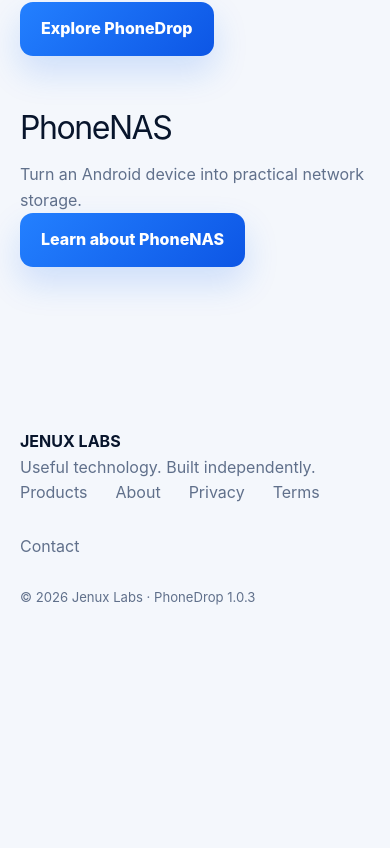
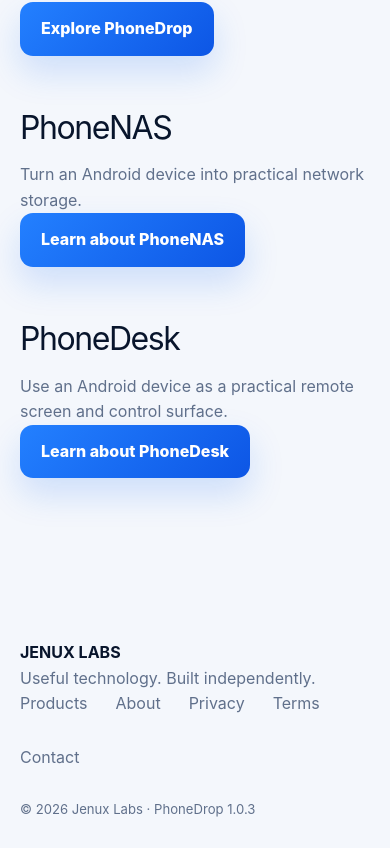
Before and after one commit to jenuxlabs/website, a Next.js app: page /products in a window 390 px wide. Shown: the part 698-1546 px from the top of the page. Before the commit the page ends 1334 px from the top, so only its background shows below. Built offline with nearby package versions, Linux system fonts and the light colour scheme.

Commit message:
Update PhoneDrop release downloads and product pages

```diff
--- a/app/privacy/page.tsx
+++ b/app/privacy/page.tsx
@@ -22,6 +22,8 @@
       <p>This website does not provide user accounts or upload forms and does not display advertising. Normal hosting and security infrastructure may process technical request data such as IP address, browser information, requested pages and timestamps to deliver and protect the site and its downloads.</p>
       <h2 id="phonenas">PhoneNAS development build</h2>
       <p>The current PhoneNAS build operates an SMB server on your local network and accesses only the folder you select through Android’s system storage picker. SMB credentials are stored locally and are not sent to Jenux Labs. PhoneNAS remains a development product and its policy will be reviewed before release.</p>
+      <h2 id="phonedesk">PhoneDesk development build</h2>
+      <p>PhoneDesk remains in development. Its current builds use local-network connectivity between devices for screen and control features. Its data handling and final permissions will be reviewed and documented before release.</p>
       <h2>Retention and your choices</h2>
       <p>PhoneDrop’s app-owned settings and records remain on your device until you remove pairings, reset the app, clear its storage or uninstall it. Received files remain in the PhoneDrop folder until you delete them. Third-party retention is governed by the applicable provider’s policies and your consent choices.</p>
       <h2>Contact</h2>
--- a/app/products/page.tsx
+++ b/app/products/page.tsx
@@ -10,6 +10,9 @@
       <h2>PhoneNAS</h2>
       <p>Turn an Android device into practical network storage.</p>
       <Link className="button" href="/products/phonenas/">Learn about PhoneNAS</Link>
+      <h2>PhoneDesk</h2>
+      <p>Use an Android device as a practical remote screen and control surface.</p>
+      <Link className="button" href="/products/phonedesk/">Learn about PhoneDesk</Link>
     </section>
   </>;
 }
--- /dev/null
+++ b/app/products/phonedesk/page.tsx
@@ -0,0 +1,13 @@
+import type { Metadata } from 'next';
+
+export const metadata: Metadata = {
+  title: 'PhoneDesk',
+  description: 'An Android desktop experience for a larger screen. PhoneDesk is in development at Jenux Labs.',
+};
+
+export default function PhoneDesk() {
+  return <>
+    <section className="page-hero"><p className="eyebrow">PHONEDESK · IN DEVELOPMENT</p><h1>A bigger workspace for your phone.</h1><p className="lede">An Android desktop experience in development, designed for a larger screen, keyboard and mouse.</p></section>
+    <article className="content"><h2>Make more of the phone you have.</h2><p>PhoneDesk explores a familiar desktop layout for Android, bringing the phone into a workspace with more room to see and interact.</p><h2>Still taking shape.</h2><p>Desktop display, input and app launching are under active development. Device compatibility and connection options are still being tested.</p><p className="note">PhoneDesk is an experimental development project and is not yet available to download. Features and supported devices will be confirmed before release.</p><h2>Questions about PhoneDesk?</h2><p><a href="mailto:support@jenuxlabs.com">support@jenuxlabs.com</a></p></article>
+  </>;
+}
--- a/app/support/page.tsx
+++ b/app/support/page.tsx
@@ -8,6 +8,8 @@
       <p><a className="button" href="mailto:support@jenuxlabs.com?subject=PhoneDrop%20support">Email PhoneDrop support</a></p>
       <h2>Feature ideas</h2>
       <p>Tell us what would make PhoneDrop better. The app’s Feedback button opens your own email app so you can review everything before sending.</p>
+      <h2>PhoneNAS and PhoneDesk</h2>
+      <p>These products remain in development. Include the build, Android version, device model and the exact step that did not work.</p>
       <h2>General enquiries</h2>
       <p><a href="mailto:hello@jenuxlabs.com">hello@jenuxlabs.com</a></p>
     </article>
```
Also changed, not shown: app/products/phonenas/page.tsx (+11 -1 lines), 2 other files (tests, documents, lock files or other folders).
